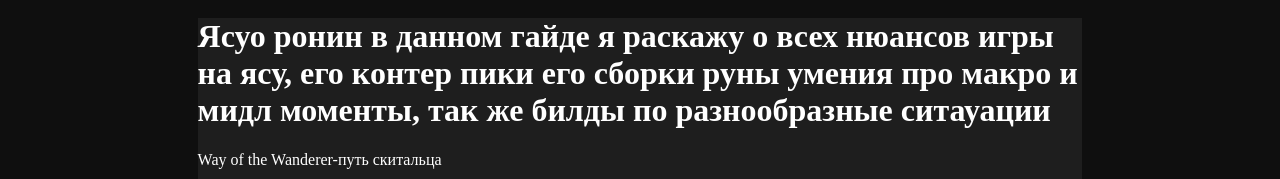
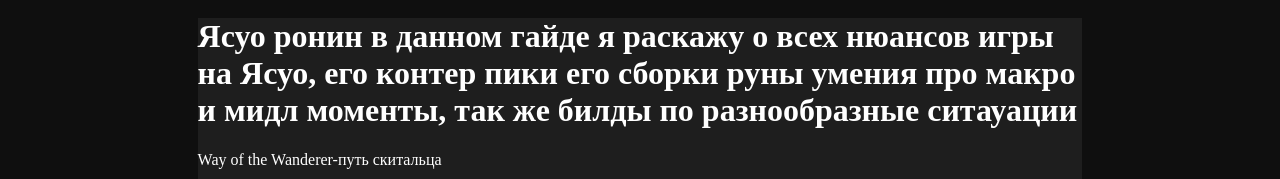
Before and after one commit to vankalg/vankalg.github.io, a plain HTML site: page index.html in a window 1280 px wide. Shown: the part 354-533 px from the top of the page. Drawn offline with Linux system fonts and the light colour scheme.

Commit message:
Update index.html

```diff
--- a/index.html
+++ b/index.html
@@ -4,7 +4,7 @@
 	<link rel="icon" type="image/x-icon" href="favicon.ico">
 	<meta name="discription" content="Ясуо контер пик|как правильно собрать Ясуо|сборки Ясуо|билды Ясуо|способности Ясуо">
 	<link rel="stylesheet" type="text/css" href="MainCSS.css">
-	<title>Ясуо|сборки|как правильно собрать|правильное испльзование способностей|контер пик|билды </title>
+	<title>Ясуо|сборки|как правильно собрать|правильное испльзование способностей|Ясуо контер пик|билды </title>
 
 </head>
 <body>
@@ -23,7 +23,7 @@
 		</div>
 		<div id="Content">
 			<h1>Ясуо ронин
-			в данном гайде я раскажу о всех нюансов игры на ясу, его контер пики его сборки руны умения про макро и мидл моменты, так же билды по разнообразные ситауации</h1>
+			в данном гайде я раскажу о всех нюансов игры на Ясуо, его контер пики его сборки руны умения про макро и мидл моменты, так же билды по разнообразные ситауации</h1>
 			<div id="13"><p>Way of the Wanderer-путь скитальца</p></div>
 		<div class="way">
 			<img src="Way_of_the_Wanderer.png">
```
